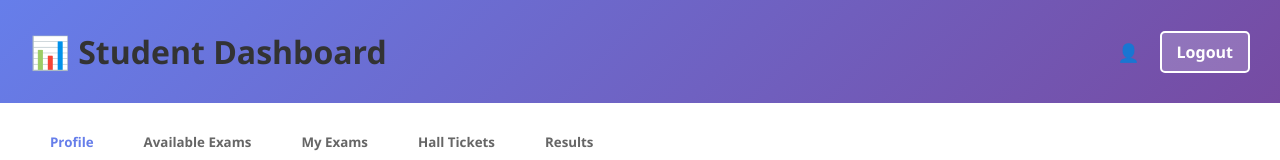
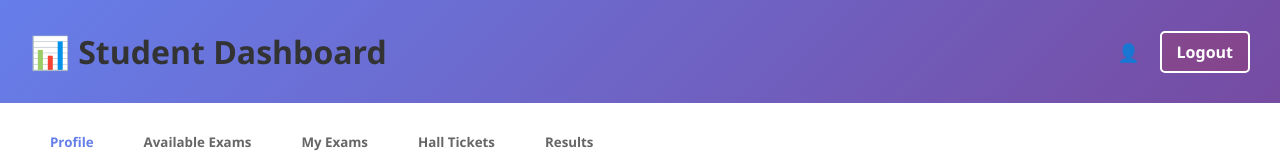
Before and after one commit to 2311-ops/exam-cell-automation-, a React (Create React App) app in the folder frontend/: page /dashboard in a window 1280 px wide. Shown: the top 160 px of the page. Built offline with nearby package versions, Linux system fonts and the light colour scheme; no server answers; sample sign-in values are in the browser's storage.

Commit message:
changing the color

```diff
--- a/frontend/src/styles/Dashboard.css
+++ b/frontend/src/styles/Dashboard.css
@@ -31,7 +31,7 @@
 }
 
 .btn-logout {
-  background-color: rgba(255, 255, 255, 0.2);
+  background-color: rgba(196, 37, 37, 0.2);
   color: white;
   border: 2px solid white;
   padding: 8px 15px;
```
Also changed, not shown: 1 other file (tests, documents, lock files or other folders).
